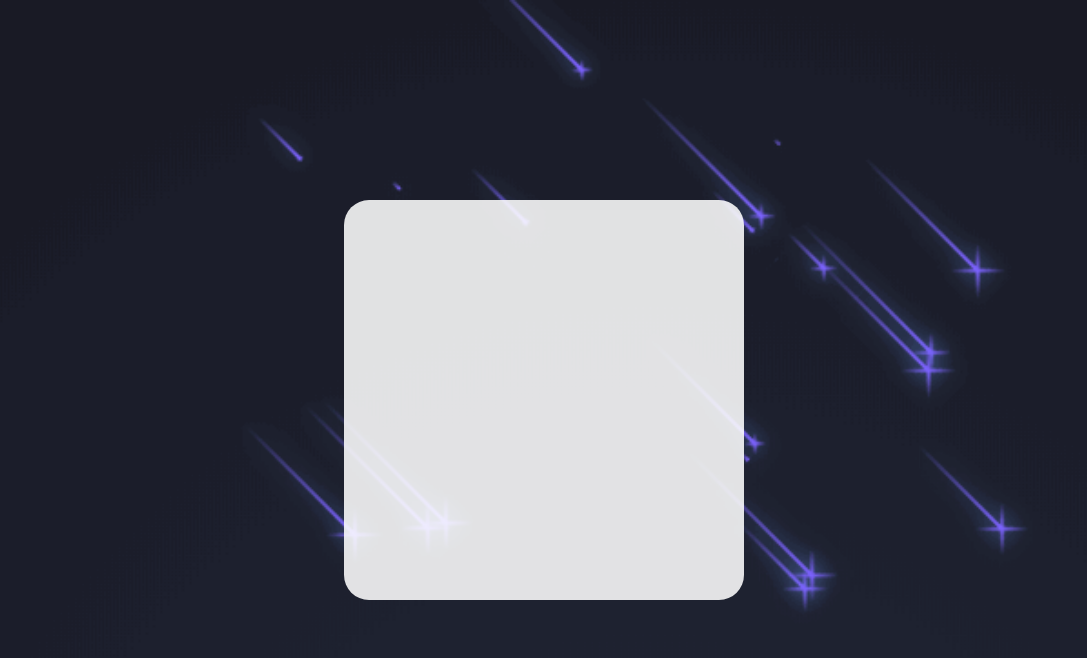
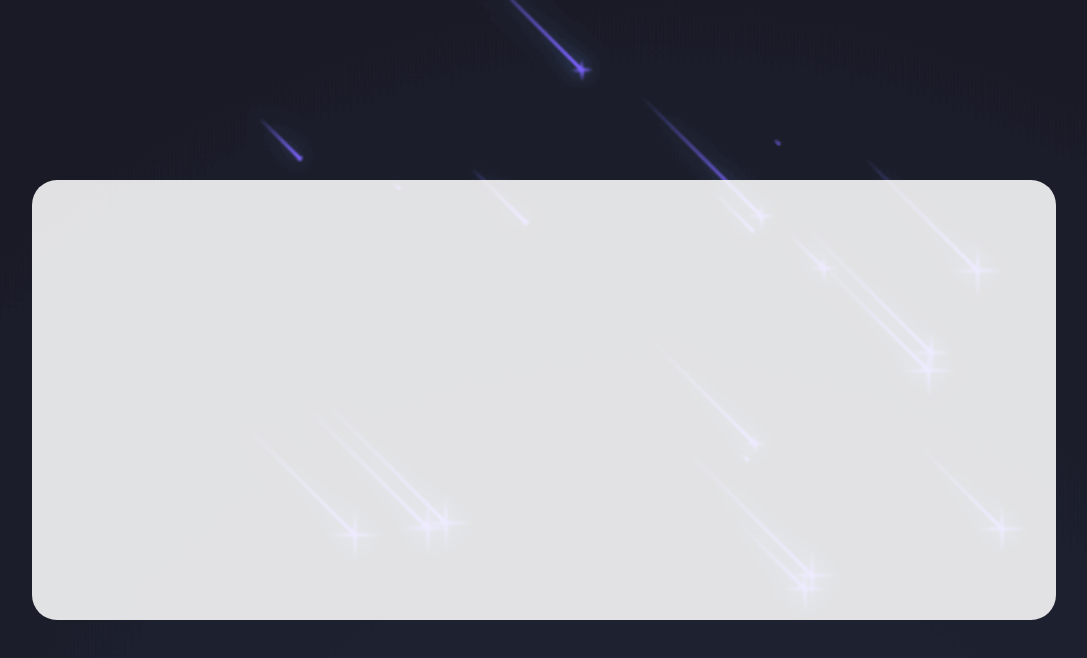
Before and after one commit to F-Shouter/university-lessons-OOP-Java, a plain HTML site: page Calculadora/web/index.html in a window 1280 px wide. Shown: the whole page, without its empty margins (96-1183 px from the left). Drawn offline with Linux system fonts and the light colour scheme.

Commit message:
Style mofidicado formas do box

```diff
--- a/Calculadora/web/index.html
+++ b/Calculadora/web/index.html
@@ -25,8 +25,8 @@ Click nbfs://nbhost/SystemFileSystem/Templates/JSP_Servlet/Html.html to edit thi
             align-items: center;
         }
         .box{
-            width: 400px;
-            height: 400px;
+            width: 80vw;
+            height: 55vh;
             background: #ffffffde;
             border-radius: 25px;
         }
```
